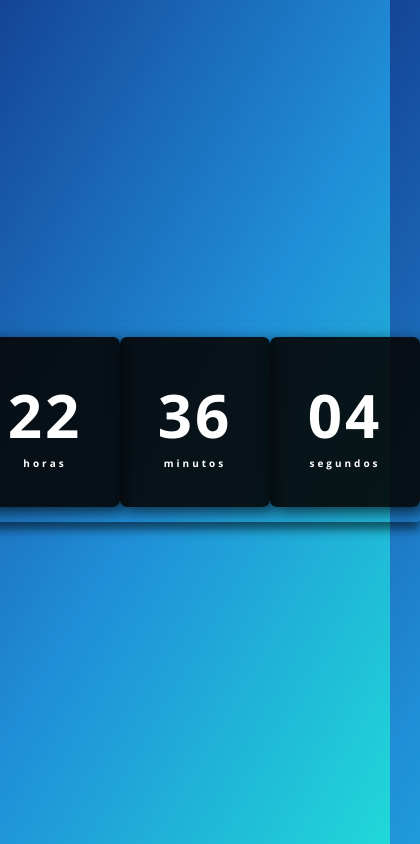
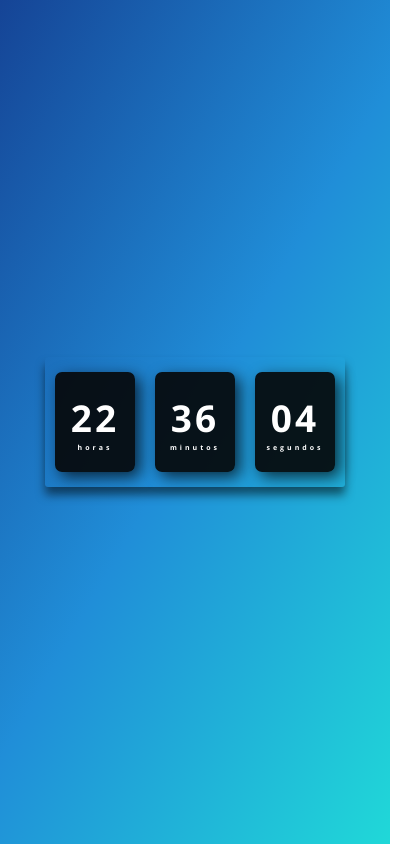
Before and after one commit to gabrielciriloo/Rel-gio-Digital, a plain HTML site: page index.html in a window 390 px wide. Shown: the whole page, 420 px wide, since content can reach past the window. Drawn offline with nearby package versions, Linux system fonts and the light colour scheme.

Commit message:
Update style.css

```diff
--- a/assets/css/style.css
+++ b/assets/css/style.css
@@ -47,3 +47,42 @@ body{
 .relogio span.tempo{
     font-size: 10px;
 }
+
+@media screen and (max-width: 768px) {
+    .relogio{
+
+        display: flex;
+        align-items: center;
+        justify-content: space-around;
+        height: 130px;
+        width: 300px;
+        background: transparent;
+        border-radius: 3px;
+        box-shadow: 0px 8px 10px rgba(0, 0, 0, 0.5);
+
+    }
+
+    .relogio div{
+        height: 100px;
+        width: 80px;
+        display: flex;
+        flex-direction: column;
+        align-items: center;
+        justify-content: center;
+        color: #fff;
+        background: rgba(5, 5, 5, 0.9);
+        box-shadow: 5px 5px 15px rgba(0, 0, 0, 0.7);
+        border-radius: 7px;
+        letter-spacing: 3px;
+    }
+
+    .relogio span.tempo{
+        font-size: 7px;
+    }
+
+    .relogio span{
+        font-weight: bolder;
+        font-size: 37px;
+    }
+
+}
```
